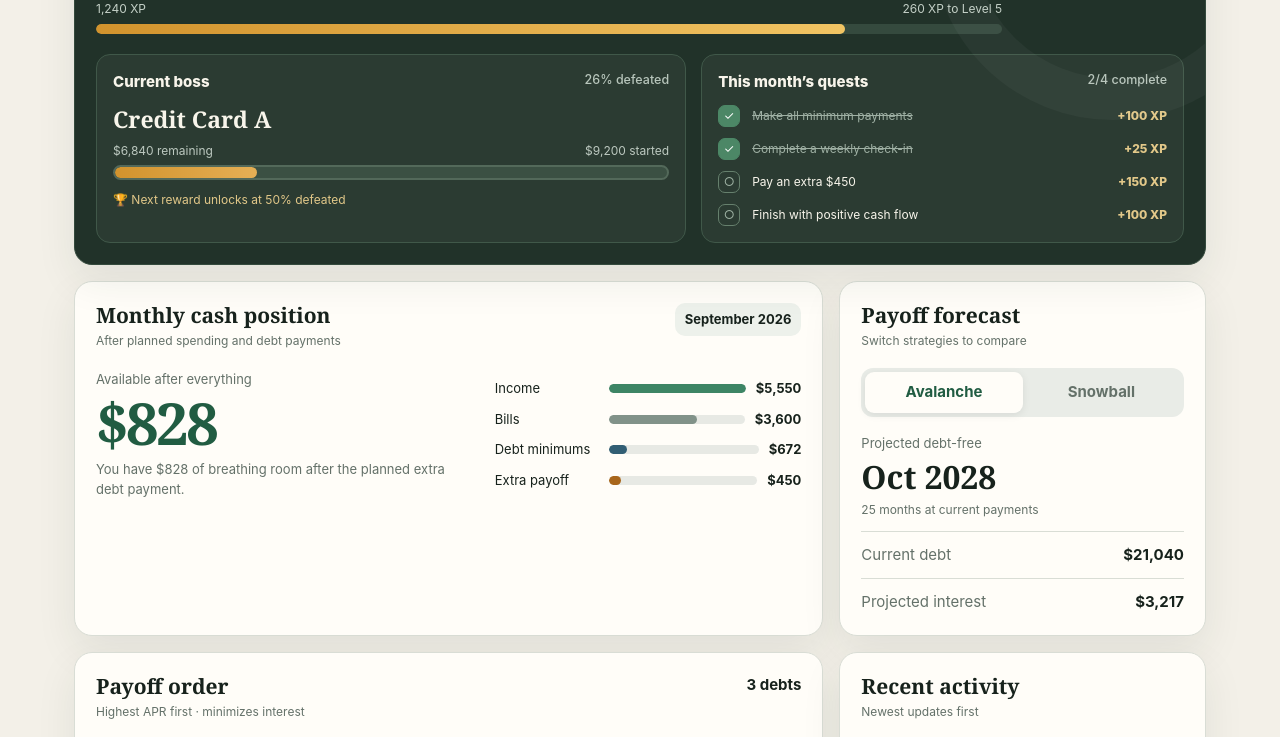
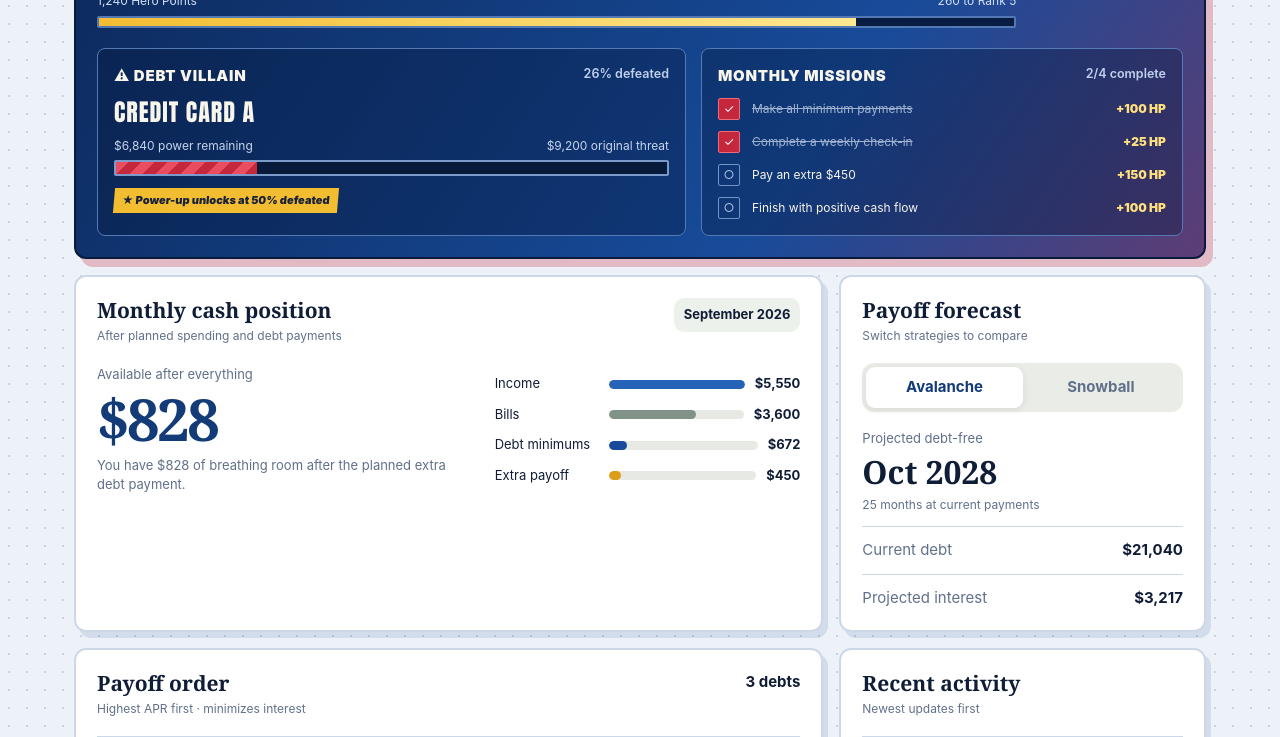
Before and after one commit to tcampbell01/debt-gamify, a plain HTML site: page index.html in a window 1280 px wide. Shown: the part 363-1100 px from the top of the page. Drawn offline with Linux system fonts and the light colour scheme.

Commit message:
Restyle Debt Quest as superhero command center

```diff
--- a/index.html
+++ b/index.html
@@ -4,7 +4,7 @@
   <meta charset="utf-8">
   <meta name="viewport" content="width=device-width,initial-scale=1">
   <meta name="color-scheme" content="light">
-  <meta name="theme-color" content="#215c42">
+  <meta name="theme-color" content="#123b78">
   <meta name="apple-mobile-web-app-capable" content="yes">
   <meta name="apple-mobile-web-app-status-bar-style" content="default">
   <meta name="apple-mobile-web-app-title" content="My Ledger">
@@ -13,31 +13,31 @@
   <title>Debt &amp; Cash Flow Ledger</title>
   <style>
     :root {
-      --ink:#17221c; --muted:#647169; --paper:#f3f0e8; --card:#fffdf8;
-      --line:#d9ddd5; --green:#215c42; --green2:#3d8565; --mint:#dceade;
-      --amber:#a8661b; --amber-bg:#f7e8c8; --red:#a13f36; --red-bg:#f4dcd7;
-      --blue:#315e74; --blue-bg:#dce9ee; --shadow:0 16px 40px rgba(30,45,35,.08);
-      --violet:#634e8f; --violet-bg:#ebe5f6; --gold:#d2932d; --night:#213229;
+      --ink:#101d36; --muted:#61708a; --paper:#edf2f9; --card:#ffffff;
+      --line:#ccd7e8; --green:#123b78; --green2:#2563b9; --mint:#dce9fb;
+      --amber:#dc9d19; --amber-bg:#fff0c9; --red:#c5283d; --red-bg:#f9dce1;
+      --blue:#174b9a; --blue-bg:#dce9fb; --shadow:0 16px 40px rgba(19,49,98,.11);
+      --violet:#654b92; --violet-bg:#ebe5f6; --gold:#f3bd32; --night:#0c2859;
     }
     *{box-sizing:border-box}
-    body{margin:0;background:var(--paper);color:var(--ink);font:15px/1.5 ui-sans-serif,-apple-system,BlinkMacSystemFont,"Segoe UI",sans-serif}
+    body{margin:0;background-color:var(--paper);background-image:radial-gradient(#c7d4e8 1px,transparent 1px);background-size:18px 18px;color:var(--ink);font:15px/1.5 ui-sans-serif,-apple-system,BlinkMacSystemFont,"Segoe UI",sans-serif}
     button{font:inherit}
     .shell{max-width:1180px;margin:auto;padding:30px 24px 56px}
     header{display:flex;justify-content:space-between;align-items:flex-start;gap:24px;margin-bottom:25px}
-    .eyebrow{font-size:12px;font-weight:800;letter-spacing:.13em;text-transform:uppercase;color:var(--green2);margin-bottom:6px}
-    h1{font:700 clamp(28px,4vw,46px)/1.05 Georgia,serif;letter-spacing:-.035em;margin:0}
+    .eyebrow{display:inline-block;font-size:12px;font-weight:900;letter-spacing:.13em;text-transform:uppercase;color:white;background:var(--red);padding:4px 9px;transform:skew(-7deg);margin-bottom:9px;box-shadow:3px 3px 0 #8b182a}
+    h1{font:900 clamp(28px,4vw,46px)/1.05 Impact,"Arial Black",ui-sans-serif,sans-serif;letter-spacing:.015em;text-transform:uppercase;margin:0;color:var(--night)}
     .subtitle{color:var(--muted);margin:9px 0 0;max-width:640px}
     .status{text-align:right;white-space:nowrap;color:var(--muted);font-size:13px}
     .status strong{display:block;color:var(--ink);font-size:14px}
-    .dot{display:inline-block;width:8px;height:8px;background:var(--green2);border-radius:50%;margin-right:7px}
+    .dot{display:inline-block;width:8px;height:8px;background:var(--red);border-radius:50%;margin-right:7px;box-shadow:0 0 0 4px var(--red-bg)}
     .notice{display:flex;justify-content:space-between;align-items:center;gap:18px;border:1px solid #dbc78e;background:#fff4d7;border-radius:14px;padding:12px 16px;margin-bottom:16px;color:#6c521d}
     .notice strong{color:#4e3a13}.notice button{border:0;background:transparent;color:inherit;text-decoration:underline;cursor:pointer}
     .grid{display:grid;grid-template-columns:repeat(12,1fr);gap:16px}
-    .card{background:var(--card);border:1px solid var(--line);border-radius:18px;box-shadow:var(--shadow);padding:21px}
-    .quest-board{grid-column:1/-1;background:var(--night);color:#f8f5eb;border-color:#344a3d;overflow:hidden;position:relative}.cash{grid-column:span 8}.plan{grid-column:span 4}.debts{grid-column:span 8}.activity{grid-column:span 4}
-    .quest-board:after{content:"";position:absolute;width:280px;height:280px;right:-90px;top:-130px;border:42px solid rgba(255,255,255,.035);border-radius:50%;pointer-events:none}
-    .player-row{display:grid;grid-template-columns:1fr auto;gap:28px;align-items:start}.level-tag{display:inline-flex;align-items:center;gap:8px;color:#d5dfd7;font-weight:800;font-size:12px;letter-spacing:.08em;text-transform:uppercase}.level-orb{width:34px;height:34px;display:grid;place-items:center;border-radius:50%;background:var(--gold);color:#2c2414;font-size:15px}.quest-board h2{font-size:28px;margin-top:12px}.xp-label{display:flex;justify-content:space-between;color:#c4d0c7;font-size:12px;margin:14px 0 6px}.xp-track{height:10px;background:#354a3e;border-radius:20px;overflow:hidden}.xp-track span{display:block;height:100%;background:linear-gradient(90deg,#d2932d,#f1c463);border-radius:20px}.streak{text-align:right;color:#d5dfd7;font-size:12px}.streak strong{display:block;font:700 25px/1.1 Georgia,serif;color:white;margin-bottom:5px}
-    .game-grid{display:grid;grid-template-columns:1.1fr .9fr;gap:15px;margin-top:20px}.boss,.quests{border:1px solid #405849;background:rgba(255,255,255,.045);border-radius:14px;padding:16px}.game-title{display:flex;justify-content:space-between;gap:12px;font-weight:800}.game-title small{font-weight:500;color:#b7c5bb}.boss-name{font:700 23px/1.15 Georgia,serif;margin:12px 0 2px}.boss-health{display:flex;justify-content:space-between;color:#bdc9c0;font-size:12px;margin:10px 0 5px}.health-track{height:15px;background:#3b5043;border:2px solid #53695a;border-radius:20px;overflow:hidden}.health-track span{display:block;height:100%;background:linear-gradient(90deg,#d2932d,#e5af55);border-radius:20px}.reward{margin-top:11px;color:#e2c889;font-size:12px}.quest{display:grid;grid-template-columns:25px 1fr auto;gap:9px;align-items:center;margin-top:11px;font-size:12px}.quest-check{width:22px;height:22px;display:grid;place-items:center;border-radius:7px;border:1px solid #66806d;color:#9db1a2}.quest.done .quest-check{background:#4c8766;border-color:#4c8766;color:white}.quest.done .quest-name{text-decoration:line-through;color:#9fb0a4}.quest-xp{color:#e2c889;font-weight:800}
+    .card{background:var(--card);border:2px solid var(--line);border-radius:12px;box-shadow:5px 6px 0 rgba(18,59,120,.12);padding:21px}
+    .quest-board{grid-column:1/-1;background:linear-gradient(125deg,#0c2859 0%,#174b9a 66%,#c5283d 150%);color:#f8f5eb;border-color:#071b3c;overflow:hidden;position:relative;box-shadow:7px 8px 0 rgba(197,40,61,.28)}.cash{grid-column:span 8}.plan{grid-column:span 4}.debts{grid-column:span 8}.activity{grid-column:span 4}
+    .quest-board:after{content:"HERO MODE";position:absolute;right:-30px;top:32px;transform:rotate(18deg);font:900 47px/1 Impact,"Arial Black",sans-serif;color:rgba(255,255,255,.055);letter-spacing:.06em;pointer-events:none}
+    .player-row{display:grid;grid-template-columns:1fr auto;gap:28px;align-items:start}.level-tag{display:inline-flex;align-items:center;gap:8px;color:#dbe8ff;font-weight:900;font-size:12px;letter-spacing:.08em;text-transform:uppercase}.level-orb{width:38px;height:38px;display:grid;place-items:center;clip-path:polygon(50% 0,61% 34%,98% 35%,68% 56%,79% 94%,50% 71%,21% 94%,32% 56%,2% 35%,39% 34%);background:var(--gold);color:#162447;font-size:14px}.quest-board h2{font:900 30px/1.05 Impact,"Arial Black",sans-serif;text-transform:uppercase;letter-spacing:.04em;margin-top:12px}.xp-label{display:flex;justify-content:space-between;color:#d3dffa;font-size:12px;margin:14px 0 6px}.xp-track{height:12px;background:#081d41;border:2px solid #5378b4;border-radius:2px;overflow:hidden}.xp-track span{display:block;height:100%;background:linear-gradient(90deg,#f3bd32,#ffe890)}.streak{text-align:right;color:#d5e1f6;font-size:12px}.streak strong{display:block;font:900 25px/1.1 Impact,"Arial Black",sans-serif;color:white;margin-bottom:5px;letter-spacing:.03em}
+    .game-grid{display:grid;grid-template-columns:1.1fr .9fr;gap:15px;margin-top:20px}.boss,.quests{border:1px solid #557ab3;background:rgba(5,22,55,.35);border-radius:8px;padding:16px}.game-title{display:flex;justify-content:space-between;gap:12px;font-weight:900;text-transform:uppercase;letter-spacing:.05em}.game-title small{font-weight:600;color:#c0d1ed;letter-spacing:0;text-transform:none}.boss-name{font:900 24px/1.15 Impact,"Arial Black",sans-serif;text-transform:uppercase;letter-spacing:.04em;margin:12px 0 2px}.boss-health{display:flex;justify-content:space-between;color:#c7d6ef;font-size:12px;margin:10px 0 5px}.health-track{height:16px;background:#071a3a;border:2px solid #7c9bcb;border-radius:2px;overflow:hidden}.health-track span{display:block;height:100%;background:repeating-linear-gradient(-45deg,#c5283d,#c5283d 9px,#eb4d60 9px,#eb4d60 18px)}.reward{display:inline-block;margin-top:12px;background:#f3bd32;color:#18213b;padding:4px 8px;font-size:11px;font-weight:900;transform:skew(-5deg)}.quest{display:grid;grid-template-columns:25px 1fr auto;gap:9px;align-items:center;margin-top:11px;font-size:12px}.quest-check{width:22px;height:22px;display:grid;place-items:center;border-radius:2px;border:1px solid #7294c7;color:#acc1e2}.quest.done .quest-check{background:var(--red);border-color:#f26a79;color:white}.quest.done .quest-name{text-decoration:line-through;color:#9fb3d1}.quest-xp{color:#ffe07f;font-weight:900}
     .card-head{display:flex;align-items:flex-start;justify-content:space-between;gap:16px;margin-bottom:18px}
     h2{font:700 21px/1.2 Georgia,serif;margin:0}.kicker{font-size:12px;color:var(--muted);margin-top:4px}
     .month{font-weight:700;font-size:13px;padding:7px 10px;background:#edf1eb;border-radius:10px}
@@ -164,12 +164,12 @@
       const bossPaid=boss?Math.max(0,Math.min(100,(1-(+boss.balance||0)/(+boss.originalBalance||+boss.balance||1))*100)):100;
       const checked=data.lastChecked?new Date(data.lastChecked).toLocaleString('en-US',{dateStyle:'medium',timeStyle:'short'}):'Never';
       document.getElementById('app').innerHTML = `
-        <header><div><div class="eyebrow">Personal finance, made visible</div><h1>${esc(data.profile.name||'Your')} debt &amp; cash flow</h1><p class="subtitle">One calm view of what comes in, what goes out, and the clearest path to becoming debt-free.</p></div><div class="status"><strong><span class="dot"></span>Last checked</strong>${esc(checked)}</div></header>
+        <header><div><div class="eyebrow">Financial Hero Command Center</div><h1>${esc(data.profile.name||'Your')} debt defense</h1><p class="subtitle">Take down debt villains, complete monthly missions, and build your financial superpower.</p></div><div class="status"><strong><span class="dot"></span>Mission intel updated</strong>${esc(checked)}</div></header>
         ${data.profile.isPlaceholder?`<div class="notice"><span><strong>Demo numbers are showing.</strong> Replace the marked JSON data before making financial decisions.</span><button onclick="document.getElementById('setup').open=true;document.getElementById('setup').scrollIntoView({behavior:'smooth'})">How to update</button></div>`:''}
         <section class="grid" id="overview">
-          <article class="card quest-board" id="quest"><div class="player-row"><div><div class="level-tag"><span class="level-orb">${esc(game.level||1)}</span> Level ${esc(game.level||1)} · ${esc(game.title||'Getting Started')}</div><h2>Your debt-free quest</h2><div class="xp-label"><span>${xp.toLocaleString()} XP</span><span>${(nextXp-xp).toLocaleString()} XP to Level ${(Number(game.level)||1)+1}</span></div><div class="xp-track" aria-label="${xpPct.toFixed(0)}% to next level"><span style="width:${xpPct}%"></span></div></div><div class="streak"><strong>🔥 ${esc(game.streakMonths||0)} months</strong>On-time payment streak</div></div>
-            <div class="game-grid"><div class="boss"><div class="game-title"><span>Current boss</span><small>${bossPaid.toFixed(0)}% defeated</small></div>${boss?`<div class="boss-name">${esc(boss.name)}</div><div class="boss-health"><span>${money(boss.balance)} remaining</span><span>${money(boss.originalBalance)} started</span></div><div class="health-track"><span style="width:${bossPaid}%"></span></div><div class="reward">🏆 Next reward unlocks at 50% defeated</div>`:'<div class="empty">All bosses defeated. You’re debt-free!</div>'}</div>
-            <div class="quests"><div class="game-title"><span>This month’s quests</span><small>${(game.quests||[]).filter(q=>q.done).length}/${(game.quests||[]).length} complete</small></div>${(game.quests||[]).map(q=>`<div class="quest ${q.done?'done':''}"><span class="quest-check">${q.done?'✓':'○'}</span><span class="quest-name">${esc(q.name)}</span><span class="quest-xp">+${esc(q.xp)} XP</span></div>`).join('')}</div></div>
+          <article class="card quest-board" id="quest"><div class="player-row"><div><div class="level-tag"><span class="level-orb">${esc(game.level||1)}</span> Hero Rank ${esc(game.level||1)} · ${esc(game.title||'Rising Hero')}</div><h2>Your Debt Defense Mission</h2><div class="xp-label"><span>${xp.toLocaleString()} Hero Points</span><span>${(nextXp-xp).toLocaleString()} to Rank ${(Number(game.level)||1)+1}</span></div><div class="xp-track" aria-label="${xpPct.toFixed(0)}% to next hero rank"><span style="width:${xpPct}%"></span></div></div><div class="streak"><strong>⚡ ${esc(game.streakMonths||0)} months</strong>Power streak active</div></div>
+            <div class="game-grid"><div class="boss"><div class="game-title"><span>⚠ Debt Villain</span><small>${bossPaid.toFixed(0)}% defeated</small></div>${boss?`<div class="boss-name">${esc(boss.name)}</div><div class="boss-health"><span>${money(boss.balance)} power remaining</span><span>${money(boss.originalBalance)} original threat</span></div><div class="health-track"><span style="width:${bossPaid}%"></span></div><div class="reward">★ Power-up unlocks at 50% defeated</div>`:'<div class="empty">All villains defeated. The city is debt-free!</div>'}</div>
+            <div class="quests"><div class="game-title"><span>Monthly Missions</span><small>${(game.quests||[]).filter(q=>q.done).length}/${(game.quests||[]).length} complete</small></div>${(game.quests||[]).map(q=>`<div class="quest ${q.done?'done':''}"><span class="quest-check">${q.done?'✓':'○'}</span><span class="quest-name">${esc(q.name)}</span><span class="quest-xp">+${esc(q.xp)} HP</span></div>`).join('')}</div></div>
           </article>
           <article class="card cash"><div class="card-head"><div><h2>Monthly cash position</h2><div class="kicker">After planned spending and debt payments</div></div><span class="month">${esc(data.monthly.label||'Current month')}</span></div>
             <div class="cash-layout"><div><div class="balance-label">Available after everything</div><div class="balance ${remaining<0?'negative':'positive'}">${money(remaining)}</div><div class="balance-note">${remaining<0?`Your plan is short by ${money(Math.abs(remaining))}. Reduce the extra debt payment or expenses before the month begins.`:`You have ${money(remaining)} of breathing room after the planned extra debt payment.`}</div></div>
--- a/sw.js
+++ b/sw.js
@@ -1,4 +1,4 @@
-const CACHE = 'debt-ledger-v2';
+const CACHE = 'debt-ledger-v3';
 const FILES = ['./index.html', './manifest.webmanifest', './ledger-icon.svg'];
 self.addEventListener('install', event => event.waitUntil(caches.open(CACHE).then(cache => cache.addAll(FILES))));
 self.addEventListener('activate', event => event.waitUntil(caches.keys().then(keys => Promise.all(keys.filter(key => key !== CACHE).map(key => caches.delete(key))))));
```
Also changed, not shown: ledger-icon.svg, manifest.webmanifest.
